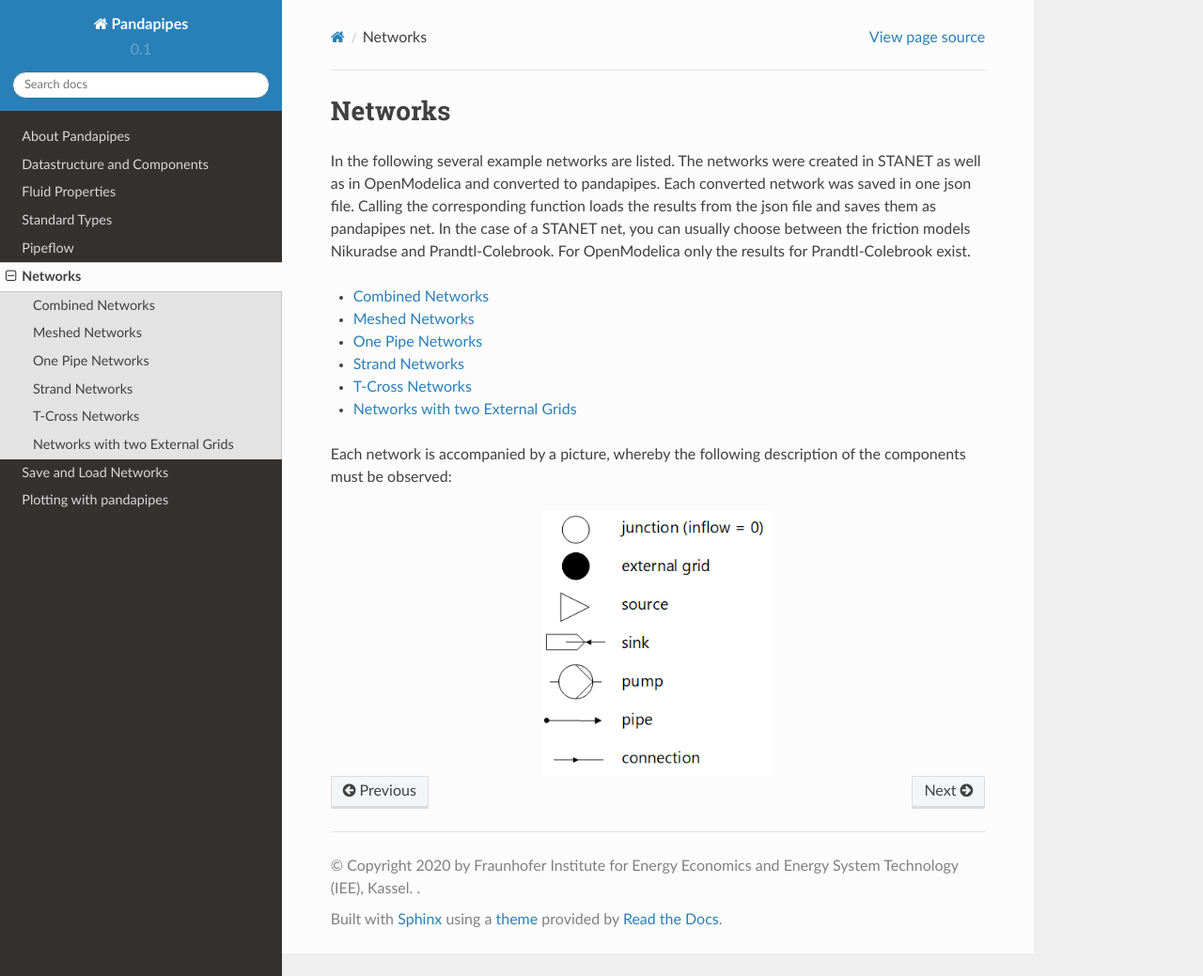
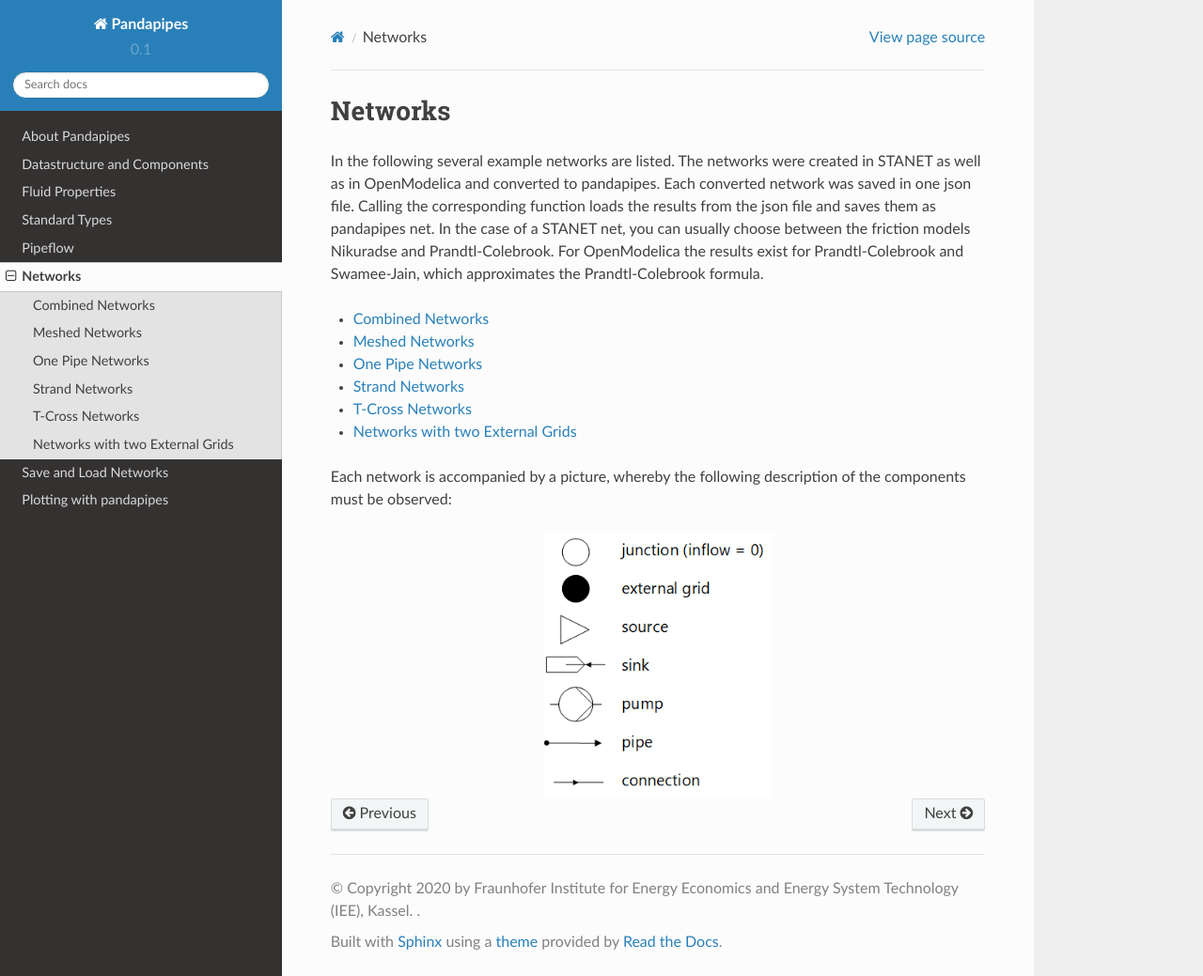
Before and after one commit to e2nIEE/pandapipes, a Sphinx documentation site: the page built from doc/source/networks.rst, in a window 1280 px wide and 1039 px high. Shown: the whole window at 94% size. Built offline with Sphinx 7.4.7 and the Read the Docs theme 2.0.0, drawn with Linux system fonts in a browser that asks for light colours.

Commit message:
addition made in networks.rst
(cherry picked from commit 50bc7d2ba38ce5a4521a564e8bbf3b0be5fa7e86)

```diff
--- a/doc/source/networks.rst
+++ b/doc/source/networks.rst
@@ -10,7 +10,8 @@
 network was saved in one json file. Calling the corresponding function loads the
 results from the json file and saves them as pandapipes net. In the case of a
 STANET net, you can usually choose between the friction models Nikuradse and
-Prandtl-Colebrook. For OpenModelica only the results for Prandtl-Colebrook exist.
+Prandtl-Colebrook. For OpenModelica the results exist for Prandtl-Colebrook
+and Swamee-Jain, which approximates the Prandtl-Colebrook formula.
 
 
 .. toctree::
```
